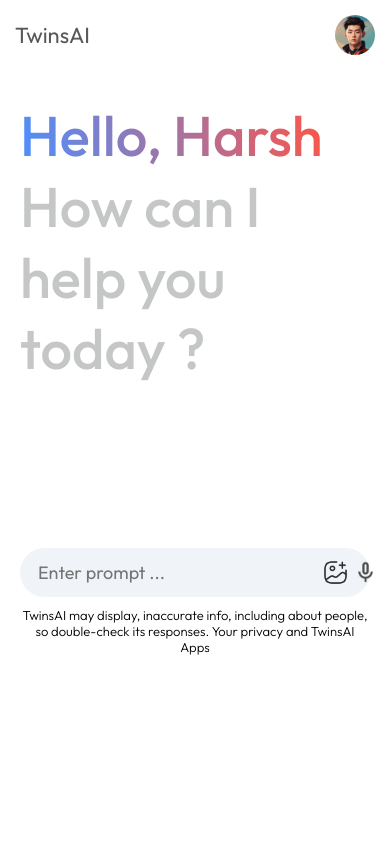
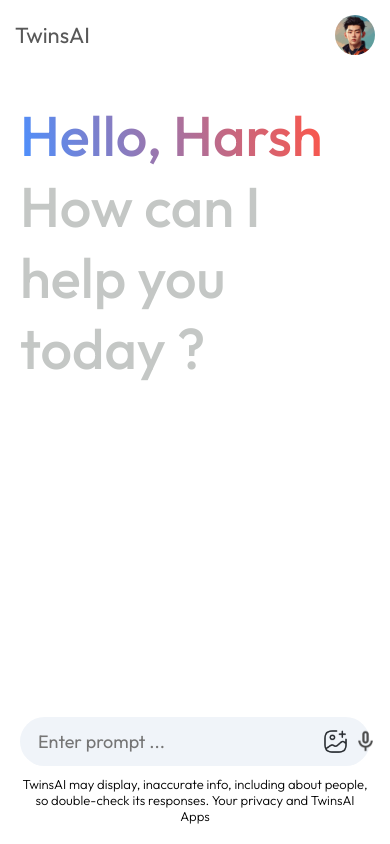
Before and after one commit to thisistoomuchHarsh/TwinsAI, a React (Vite) app: page / in a window 390 px wide. Built offline with nearby package versions, Linux system fonts and the light colour scheme.

Commit message:
minor changes

```diff
--- a/src/Components/Main/Main.css
+++ b/src/Components/Main/Main.css
@@ -1,6 +1,6 @@
 .main {
   flex: 1;
-  height: 100vh;
+  /* height: 100vh; */
   position: relative;
 }
 
@@ -206,8 +206,8 @@
   .main .cards {
     display: none;
   }
-
+/*
   .main {
-    height: 80vh;
-  }
+    height: 90vh;
+  } */
 }
```
